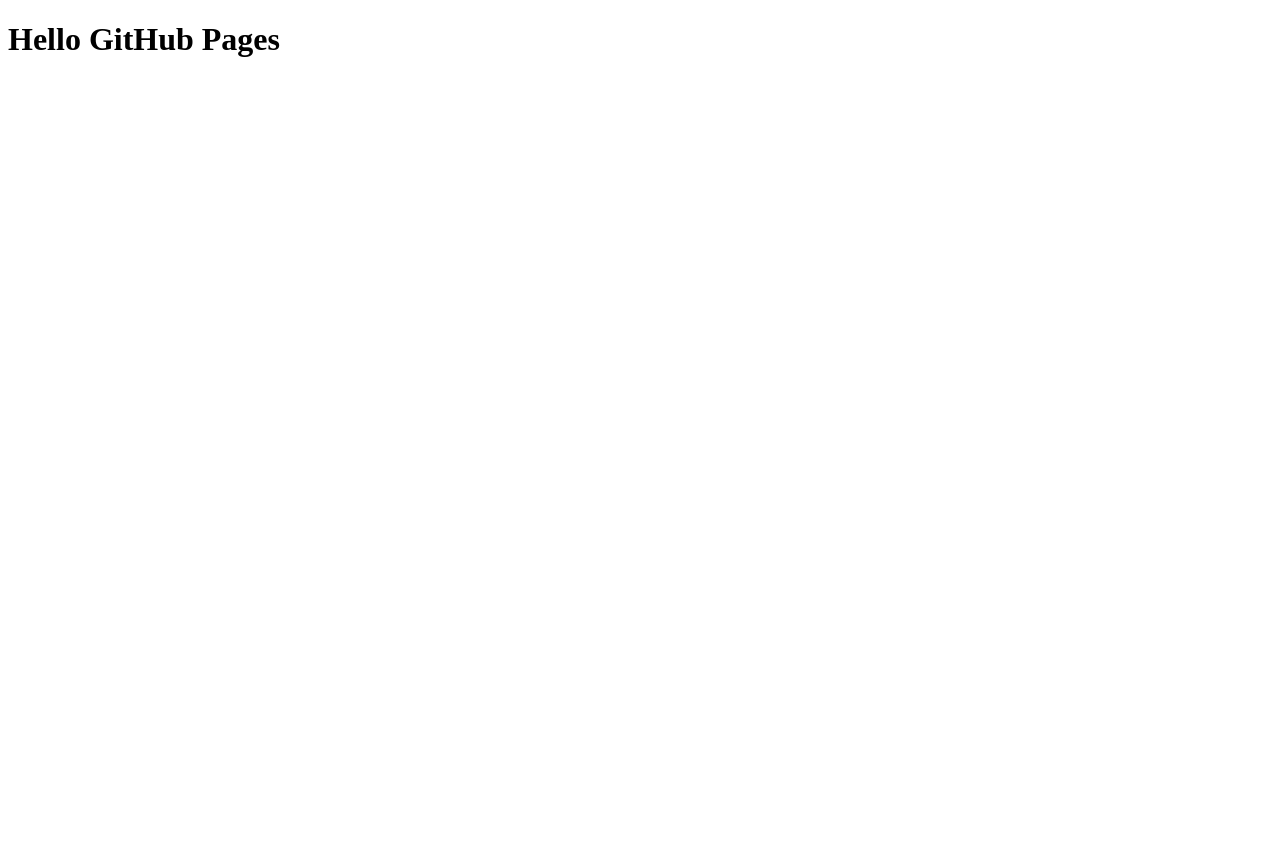
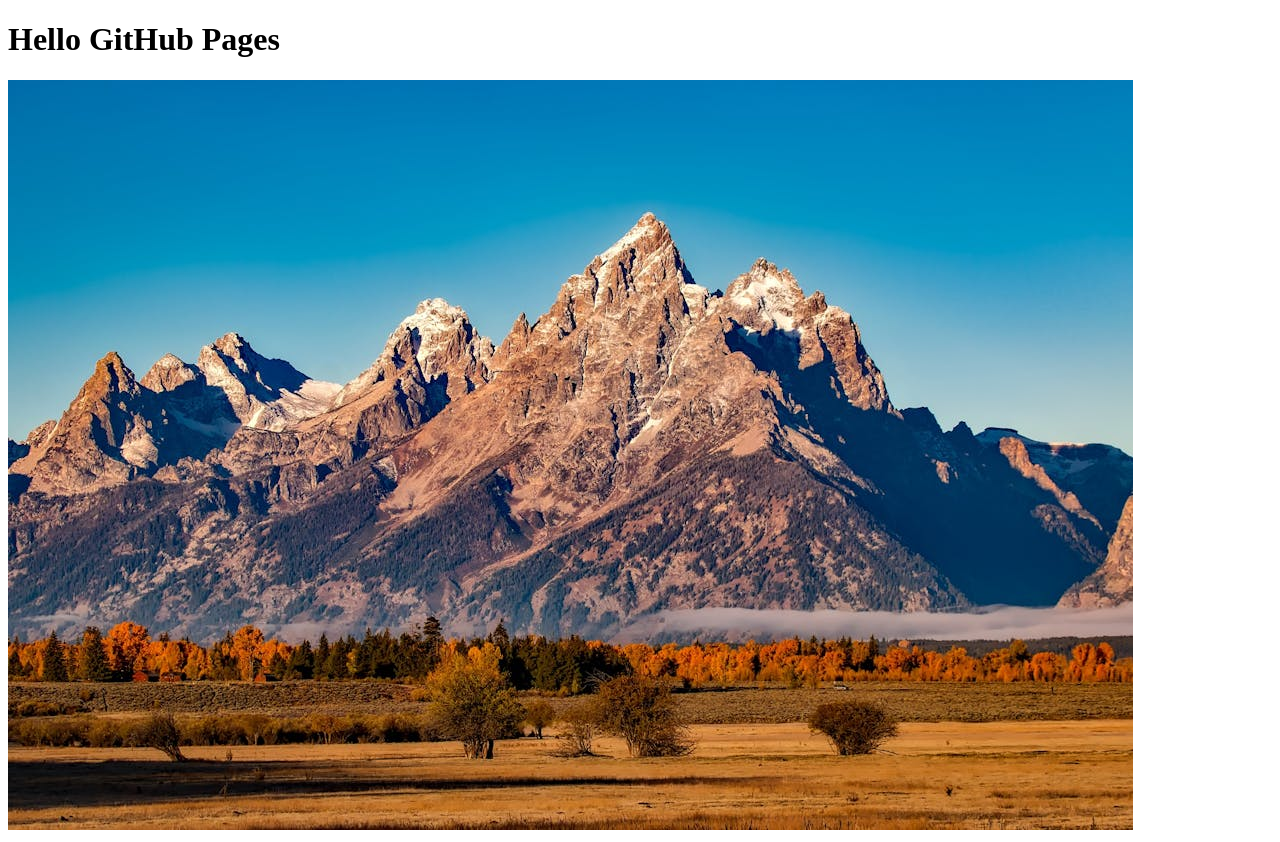
Before and after one commit to Vita85/Vita85GHPages.github.io, a plain HTML site: page index.html in a window 1280 px wide. Before the commit the page ends 800 px from the top, so only its background shows below. Drawn offline with Linux system fonts and the light colour scheme.

Commit message:
add image

```diff
--- a/index.html
+++ b/index.html
@@ -7,5 +7,6 @@
 </head>
 <body>
   <h1>Hello GitHub Pages </h1>
+  <img src="./img/photo-1.jpeg" alt="">
 </body>
 </html>
```
Also changed, not shown: img/photo-1.jpeg (added).
